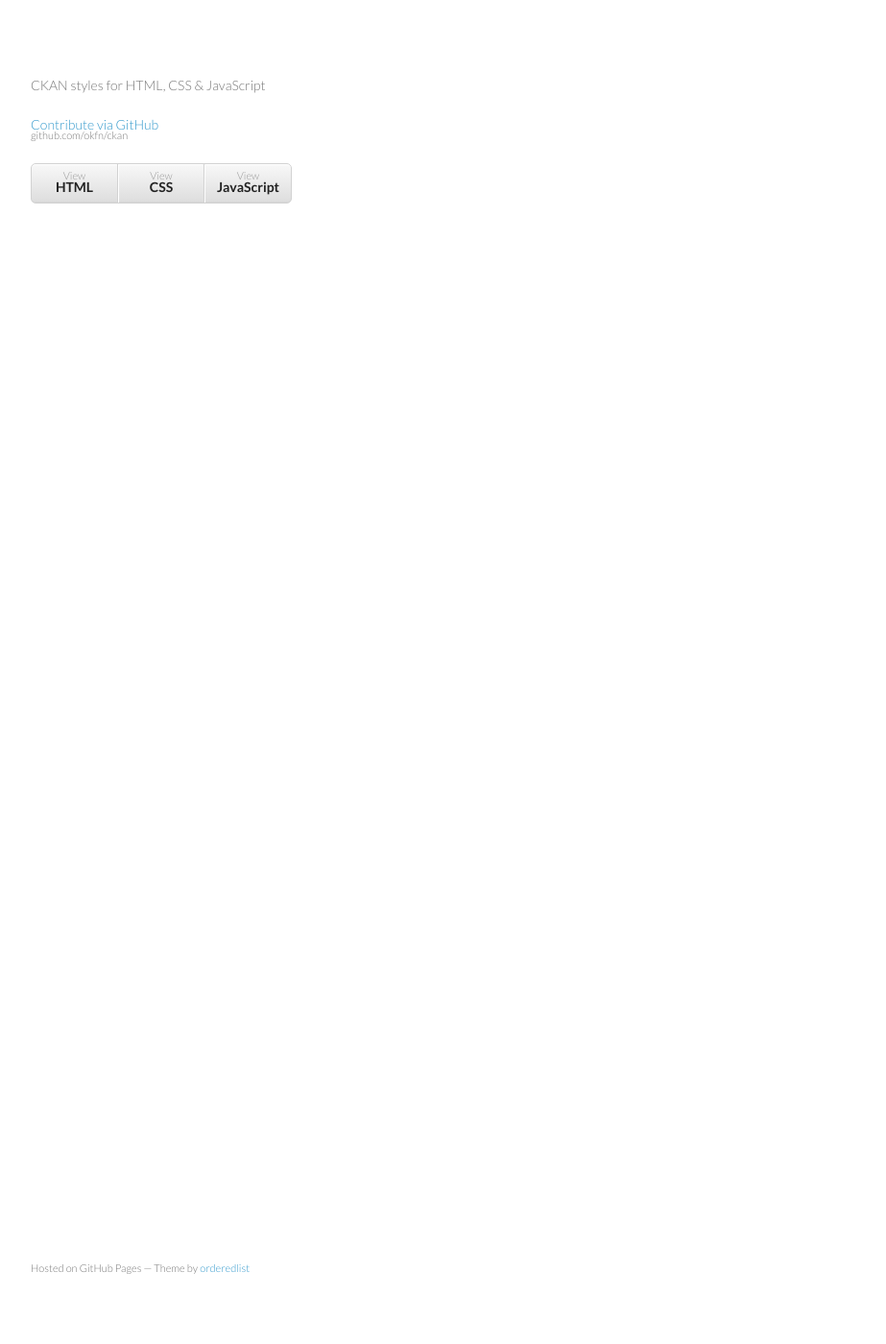
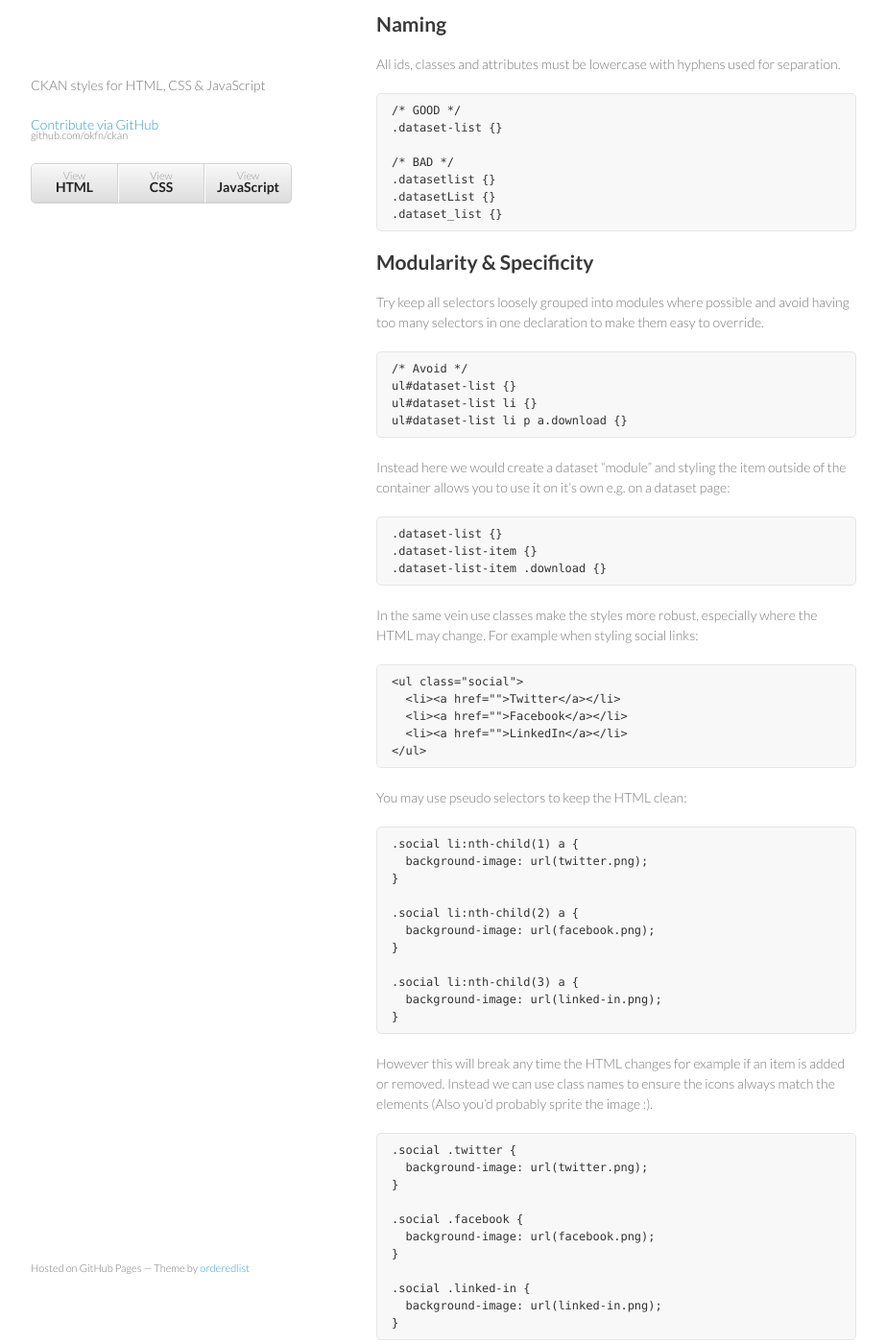
Before and after one commit to aron/ckan-style, a Jekyll site: the page built from styleguide/css/index.md, in a window 1280 px wide and 1400 px high, scrolled down 201 px. Shown: the whole window at 96% size, without its empty margins (178-1101 px from the left). Built offline with Jekyll 4.4.1, drawn with Linux system fonts in a browser that asks for light colours; before the commit the page ends 900 px from its top, so only the background shows below that; some of the changed text lies outside the part shown.

Commit message:
Began the CSS guide with sections on formatting and modularity

```diff
--- a/styleguide/css/index.md
+++ b/styleguide/css/index.md
@@ -5,3 +5,108 @@ layout: styleguide
 
 CSS Style Guide
 ===============
+
+Formatting
+----------
+
+All CSS documents must use **two spaces** for indentation and files should have
+no trailing whitespace.
+
+Naming
+------
+
+All ids, classes and attributes must be lowercase with hyphens used for
+separation.
+
+    /* GOOD */
+    .dataset-list {}
+
+    /* BAD */
+    .datasetlist {}
+    .datasetList {}
+    .dataset_list {}
+
+Modularity & Specificity
+------------------------
+
+Try keep all selectors loosely grouped into modules where possible and avoid
+having too many selectors in one declaration to make them easy to override.
+
+    /* Avoid */
+    ul#dataset-list {}
+    ul#dataset-list li {}
+    ul#dataset-list li p a.download {}
+
+Instead here we would create a dataset "module" and styling the item outside of
+the container allows you to use it on it's own e.g. on a dataset page:
+
+    .dataset-list {}
+    .dataset-list-item {}
+    .dataset-list-item .download {}
+
+In the same vein use classes make the styles more robust, especially where the
+HTML may change. For example when styling social links:
+
+    <ul class="social">
+      <li><a href="">Twitter</a></li>
+      <li><a href="">Facebook</a></li>
+      <li><a href="">LinkedIn</a></li>
+    </ul>
+
+You may use pseudo selectors to keep the HTML clean:
+
+    .social li:nth-child(1) a {
+      background-image: url(twitter.png);
+    }
+
+    .social li:nth-child(2) a {
+      background-image: url(facebook.png);
+    }
+
+    .social li:nth-child(3) a {
+      background-image: url(linked-in.png);
+    }
+
+However this will break any time the HTML changes for example if an item is
+added or removed. Instead we can use class names to ensure the icons always
+match the elements (Also you'd probably sprite the image :).
+
+    .social .twitter {
+      background-image: url(twitter.png);
+    }
+
+    .social .facebook {
+      background-image: url(facebook.png);
+    }
+
+    .social .linked-in {
+      background-image: url(linked-in.png);
+    }
+
+Avoid using tag names in selectors as this prevents re-use in other contexts.
+
+    /* Cannot use this class on an <ol> or <div> element */
+    ul.dataset-item {}
+
+Also ids should not be used in selectors as it makes it far too difficult to
+override later in the cascade.
+
+    /* Cannot override this button style without including an id */
+    .btn#download {}
+
+Resources
+---------
+
+- [OOCSS][#oo]
+- [An Introduction to Object Orientated CSS][#smashing-oo]
+- [SMACSS][#smacss]
+- [CSS for Grown Ups][#grownups] ([slides][#grownups-slides])
+
+_NOTE: These resources are more related to structuring CSS for large projects rather
+than actual how-to style guides._
+
+[#oo]: http://www.stubbornella.org/content/2011/04/28/our-best-practices-are-killing-us/
+[#smashing-oo]: http://coding.smashingmagazine.com/2011/12/12/an-introduction-to-object-oriented-css-oocss/
+[#smacss]: http://smacss.com
+[#grownups]: http://schedule.sxsw.com/2012/events/event_IAP9410
+[#grownups-slides]: http://speakerdeck.com/u/andyhume/p/css-for-grown-ups-maturing-best-practises
```
